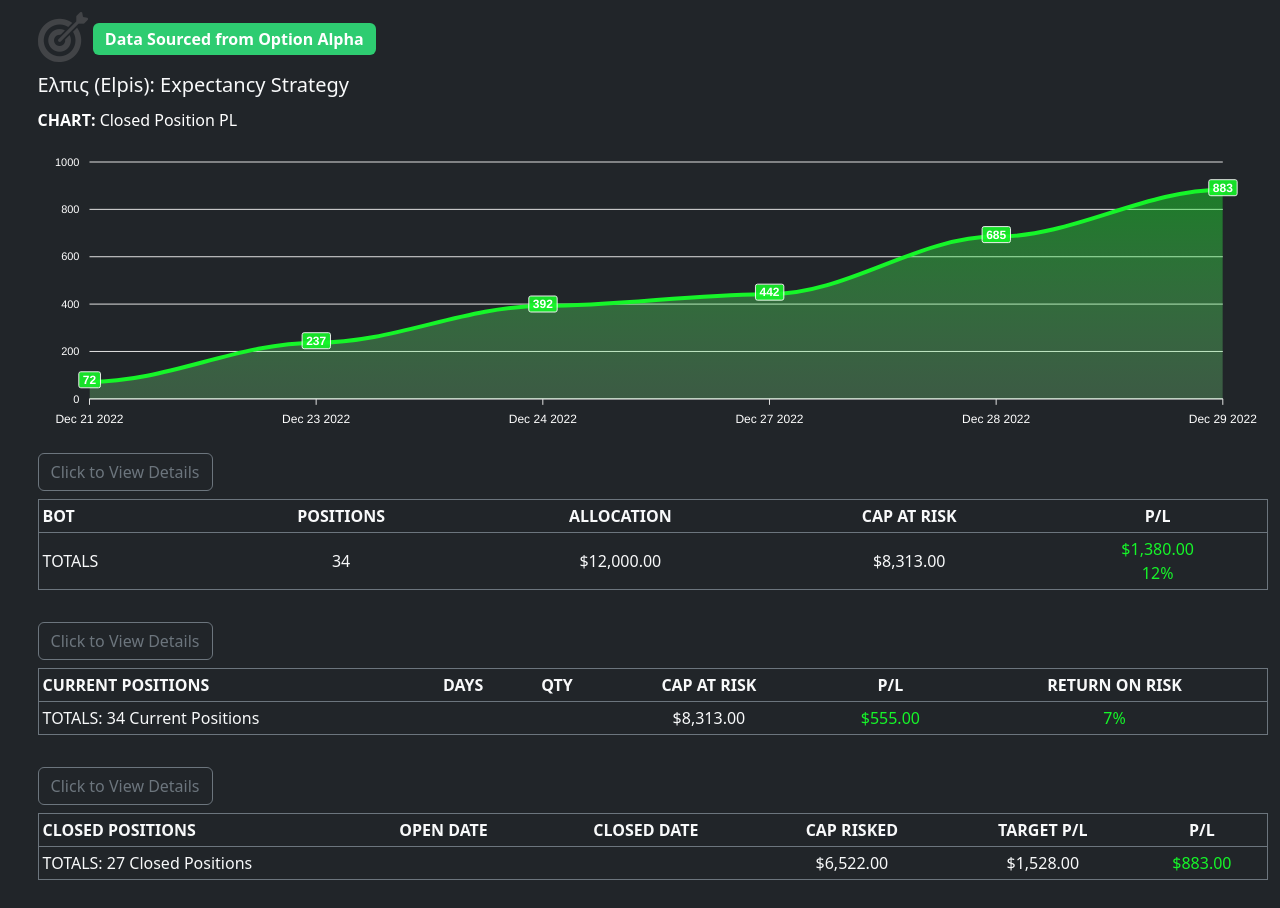
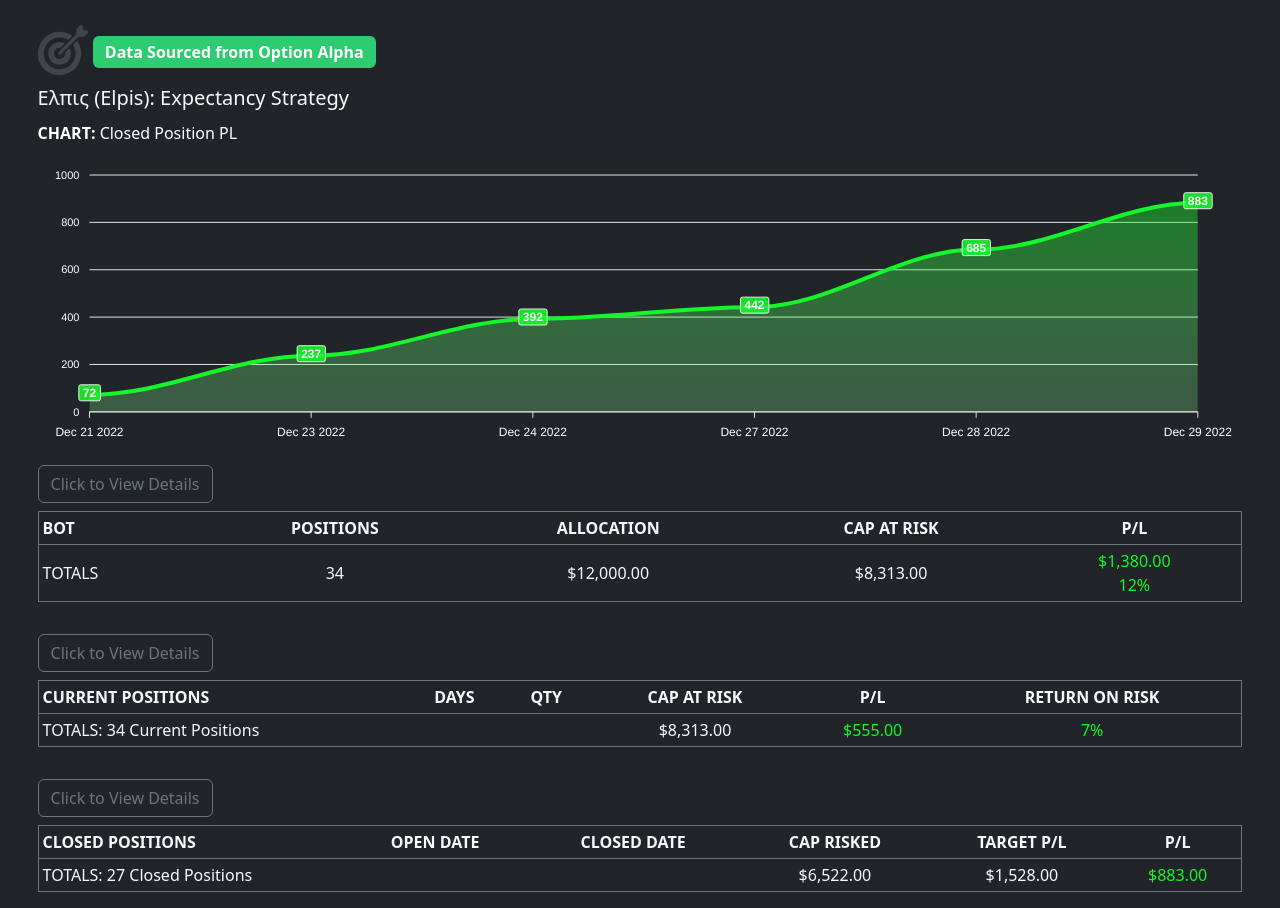
Before and after one commit to NickForneris/expectancy-strategy, a React (Create React App) app: page / in a window 1280 px wide. Built offline with nearby package versions, Linux system fonts and the light colour scheme.

Commit message:
Moved margins

```diff
--- a/src/App.css
+++ b/src/App.css
@@ -1,5 +1,9 @@
-html {
-    padding-left: 2%;
+html, body {
+    margin-top: 1%;
+    margin-left: 2%;
+    margin-right: 2%;
+    max-width: 100%;
+    overflow-x: hidden;
 }
 
 *, *:before, *:after {
```
